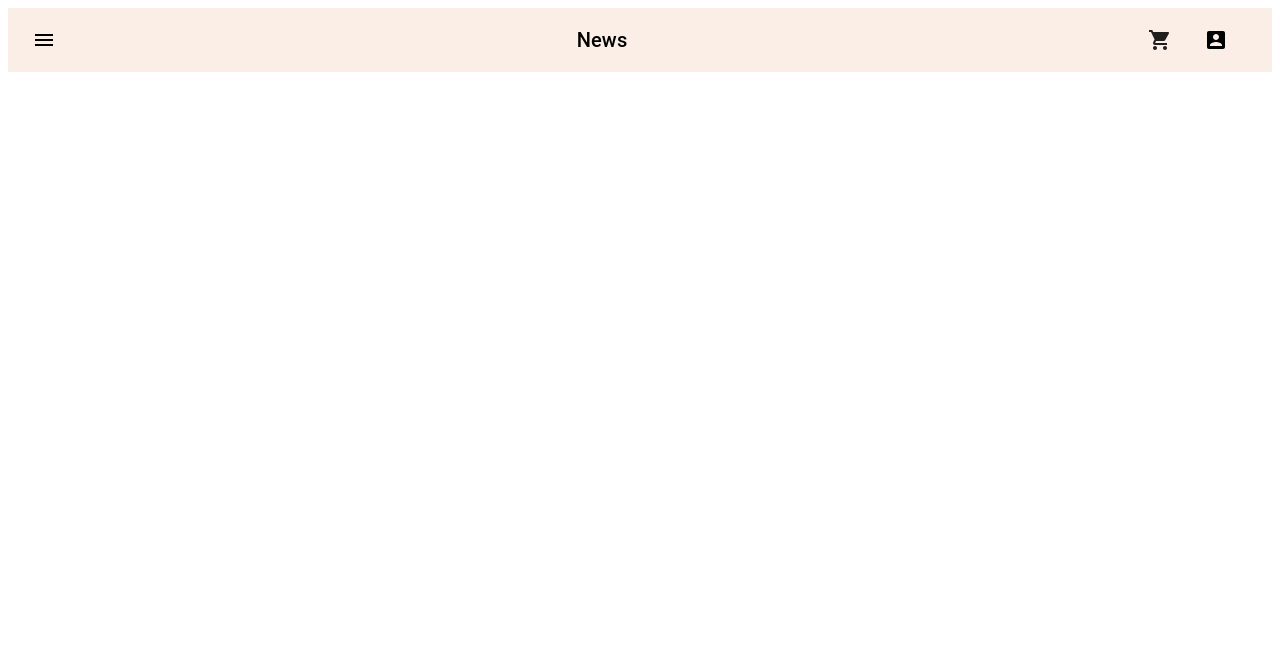
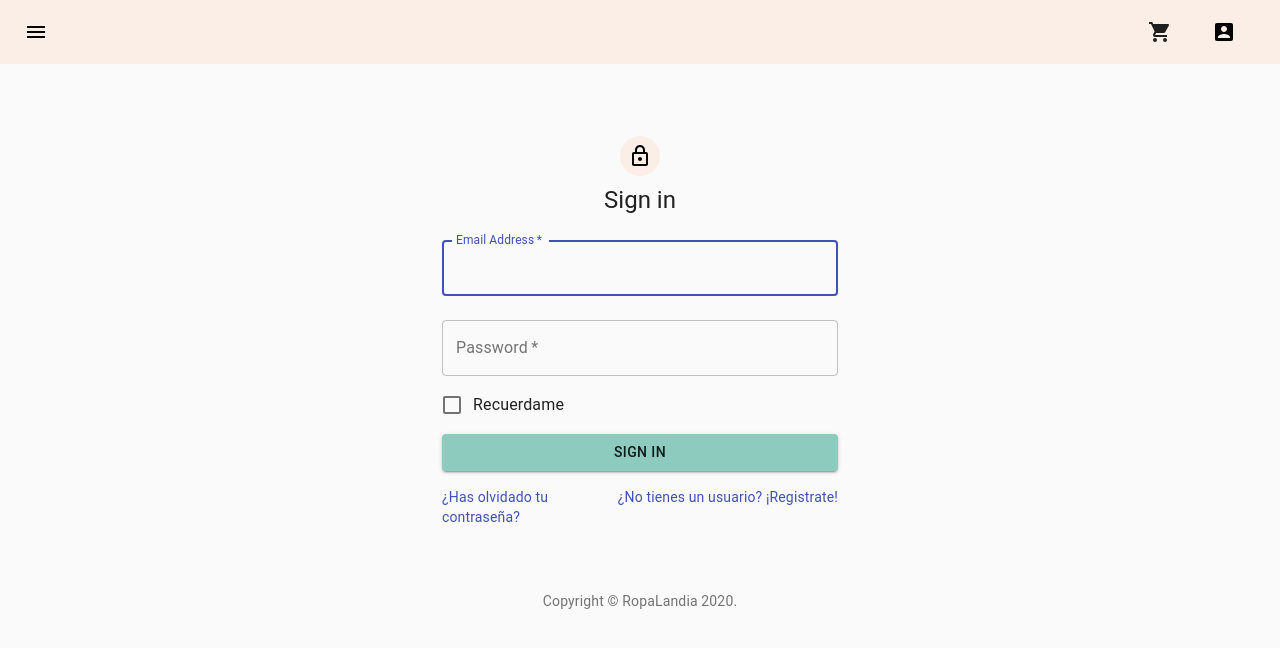
Before and after one commit to Sayon1992/frontRopaLandia, a React (Create React App) app: page /Loguearse in a window 1280 px wide. Shown: the top 648 px of the page. Built offline with nearby package versions, Linux system fonts and the light colour scheme; the HTML template or start-up script is replaced by a standard one.

Commit message:
Se sube logueo

```diff
--- a/src/App.css
+++ b/src/App.css
@@ -12,3 +12,6 @@
   -webkit-appearance: none;
   margin: 0;
 }
+input[type=number] {
+  -moz-appearance: textfield;
+}
--- a/src/App.js
+++ b/src/App.js
@@ -5,16 +5,18 @@
 import FilaMuestra from './components/FilaMuestra';
 import Registrarse from './components/Registrarse';
 import Loguearse from './components/Loguearse';
+import { CssBaseline } from '@material-ui/core';
 //import ClipLoader from 'react-spinners/ClipLoader';
 
 function App() {
   return (
     <div>
+      <CssBaseline />
       <Router>
         <Navbar />
         <Route exact path="/" component={FilaMuestra}/>
         <Route path="/Registrarse" component={Registrarse}/>
-        <Route path="/Registrarse" component={Loguearse}/>
+        <Route path="/Loguearse" component={Loguearse}/>
       </Router>
     </div>
   );
--- a/src/components/Loguearse.js
+++ b/src/components/Loguearse.js
@@ -1,14 +1,146 @@
-import React from 'react';
-import { Container } from '@material-ui/core';
+import React, {useState} from 'react';
+import Avatar from '@material-ui/core/Avatar';
+import Button from '@material-ui/core/Button';
+import CssBaseline from '@material-ui/core/CssBaseline';
+import TextField from '@material-ui/core/TextField';
+import FormControlLabel from '@material-ui/core/FormControlLabel';
+import Checkbox from '@material-ui/core/Checkbox';
+import Link from '@material-ui/core/Link';
+import Grid from '@material-ui/core/Grid';
+import Box from '@material-ui/core/Box';
+import LockOutlinedIcon from '@material-ui/icons/LockOutlined';
+import Typography from '@material-ui/core/Typography';
+import { makeStyles } from '@material-ui/core/styles';
+import Container from '@material-ui/core/Container';
+import axios from 'axios';
 
-const Loguearse = () => {
-    return(
-        <div>
-            <Container maxWidth="sm">
-
-            </Container>
-        </div>
-    )
+function Copyright() {
+  return (
+    <Typography variant="body2" color="textSecondary" align="center">
+      {'Copyright © '}
+      <Link color="inherit" href="localhost:3000">
+        RopaLandia
+      </Link>{' '}
+      {new Date().getFullYear()}
+      {'.'}
+    </Typography>
+  );
 }
 
-export default Loguearse;
+const useStyles = makeStyles((theme) => ({
+  paper: {
+    marginTop: theme.spacing(8),
+    display: 'flex',
+    flexDirection: 'column',
+    alignItems: 'center',
+  },
+  avatar: {
+    margin: theme.spacing(1),
+    backgroundColor: '#faeee7',
+    color: "black"
+  },
+  form: {
+    width: '100%', // Fix IE 11 issue.
+    marginTop: theme.spacing(1),
+  },
+  submit: {
+    margin: theme.spacing(1, 0, 2),
+    backgroundColor: "#8ccbbe"
+  },
+}));
+
+export default function Loguearse() {
+  const classes = useStyles();
+
+  const [values, setValues] = useState({
+    usuario: '',
+    password: ''
+  })
+
+  const login = {
+    usuario: values.usuario,
+    password: values.password
+  }
+
+  const loguearse = () =>{
+    axios
+    .post('dummy', { login: login})
+    .then(res => {
+        console.log(res)
+    })
+    .catch(err => {
+        console.log(err);
+    });
+  }
+
+  const handleChange = (prop) => (event) => {
+    setValues({ ...values, [prop]: event.target.value });
+  };
+
+  return (
+    <Container component="main" maxWidth="xs">
+      <CssBaseline />
+      <div className={classes.paper}>
+        <Avatar className={classes.avatar}>
+          <LockOutlinedIcon />
+        </Avatar>
+        <Typography component="h1" variant="h5">
+          Sign in
+        </Typography>
+        <form className={classes.form} noValidate>
+          <TextField
+            variant="outlined"
+            margin="normal"
+            required
+            fullWidth
+            id="email"
+            label="Email Address"
+            name="email"
+            autoComplete="email"
+            autoFocus
+            onChange = {handleChange('usuario')}
+          />
+          <TextField
+            variant="outlined"
+            margin="normal"
+            required
+            fullWidth
+            name="password"
+            label="Password"
+            type="password"
+            id="password"
+            autoComplete="current-password"
+            onChange={handleChange('password')}
+          />
+          <FormControlLabel
+            control={<Checkbox value="remember" color="primary" />}
+            label="Recuerdame"
+          />
+          <Button
+            fullWidth
+            variant="contained"
+            className={classes.submit}
+            onClick={loguearse}
+          >
+            Sign In
+          </Button>
+          <Grid container>
+            <Grid item xs>
+              <Link href="#" variant="body2">
+                ¿Has olvidado tu contraseña?
+              </Link>
+            </Grid>
+            <Grid item>
+              <Link href="#" variant="body2">
+                {"¿No tienes un usuario? ¡Registrate!"}
+              </Link>
+            </Grid>
+          </Grid>
+        </form>
+      </div>
+      <Box mt={8}>
+        <Copyright />
+      </Box>
+    </Container>
+  );
+}
--- a/src/components/Navbar.js
+++ b/src/components/Navbar.js
@@ -1,5 +1,5 @@
 import React, {useState} from 'react'
-import { makeStyles, AppBar, Toolbar, Typography, Button, IconButton, Menu, MenuItem } from '@material-ui/core';
+import { makeStyles, AppBar, Toolbar, Button, IconButton, Menu, MenuItem } from '@material-ui/core';
 import MenuIcon from '@material-ui/icons/Menu';
 import ShoppingCartIcon from '@material-ui/icons/ShoppingCart';
 import AccountBoxIcon from '@material-ui/icons/AccountBox';
@@ -20,13 +20,9 @@
   menuButton: {
     marginRight: theme.spacing(2),
   },
-  shoppingCart: {
-    marginLeft: theme.spacing(2),
-  },
-  title: {
-    flexGrow: 1,
-    textAlign: "center",
-  },
+  menu:{
+    marginLeft: 'auto'
+  }
 }));
 
 function Navbar({history}) {
@@ -36,7 +32,7 @@
 
   const [menuOpen, setMenuOpen] = useState(false);
 
-  const [page, setPage] = useState()
+  const [page, setPage] = useState();
 
   const handleClick = (event) => {
     setBotonMenu(event.currentTarget);
@@ -65,13 +61,12 @@
           <IconButton edge="start" className={classes.menuButton} color="inherit" aria-label="menu">
             <MenuIcon />
           </IconButton>
-          <Typography variant="h6" className={classes.title}>
-            News
-          </Typography>
-          <Button><ShoppingCartIcon className={classes.shoppingCart}></ShoppingCartIcon></Button>
-          <Button color="inherit" onClick={handleClick} aria-controls="simple-menu" aria-haspopup="true">
-            <AccountBoxIcon />
-          </Button>
+          <div className={classes.menu}>
+            <Button><ShoppingCartIcon /></Button>
+            <Button color="inherit" onClick={handleClick} aria-controls="simple-menu" aria-haspopup="true">
+              <AccountBoxIcon />
+            </Button>
+          </div>
         </Toolbar>
       </AppBar>
       <Menu
--- a/src/components/Registrarse.js
+++ b/src/components/Registrarse.js
@@ -22,6 +22,9 @@
         MozAppearance: "textfield",
         WebkitAppearance: "none",
         margin: 0
+    },
+    colorBoton:{
+        backgroundColor:""
     }
 }));
 
@@ -132,7 +135,7 @@
                             />
                         </FormControl>
                     </Grid>
-                    <Grid item md={1} />
+                    <Grid item md={1}/>
                     <Grid item md={3}>
                         <FormControl className={classes.input}>
                                 <InputLabel htmlFor="standard-adornment-repeat-password">Repite Contraseña</InputLabel>
@@ -210,7 +213,7 @@
                 </Grid>
                 <Grid container className={classes.boton}>
                     <Grid item md={3} className={classes.input}>
-                        <Button onClick={registarUsuario}>
+                        <Button className={classes.colorBoton} onClick={registarUsuario} variant="contained" color="primary">
                             Registrarse
                         </Button>
                     </Grid>
```
